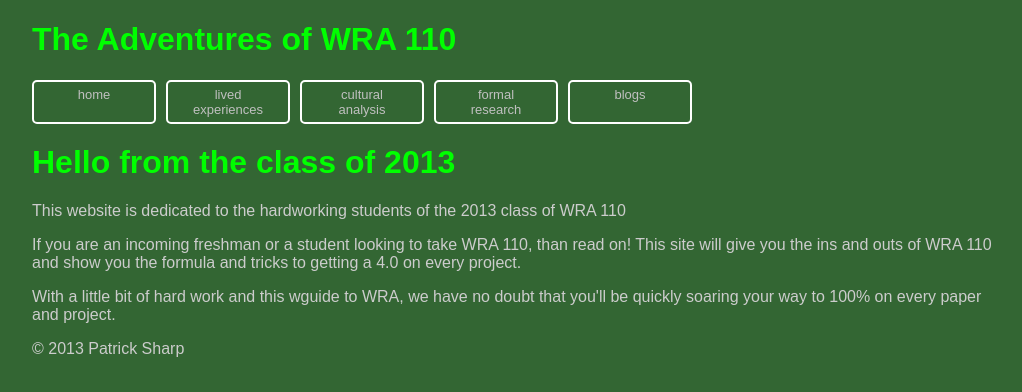
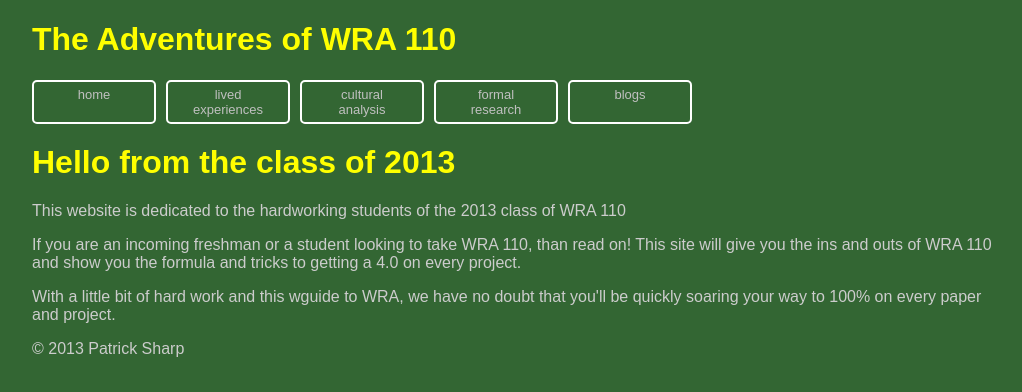
Before and after one commit to sharppat/sharppat.github.io, a plain HTML site: page index.html in a window 1280 px wide. Shown: the whole page, without its empty margins (128-1150 px from the left). Drawn offline with Linux system fonts and the light colour scheme.

Commit message:
header color

```diff
--- a/style.css
+++ b/style.css
@@ -16,7 +16,7 @@ header, main, footer {
 }
 
 
-header, main h1 {color:#00ff00;
+header, main h1 {color:#ffff00;
 }
 
 
```
